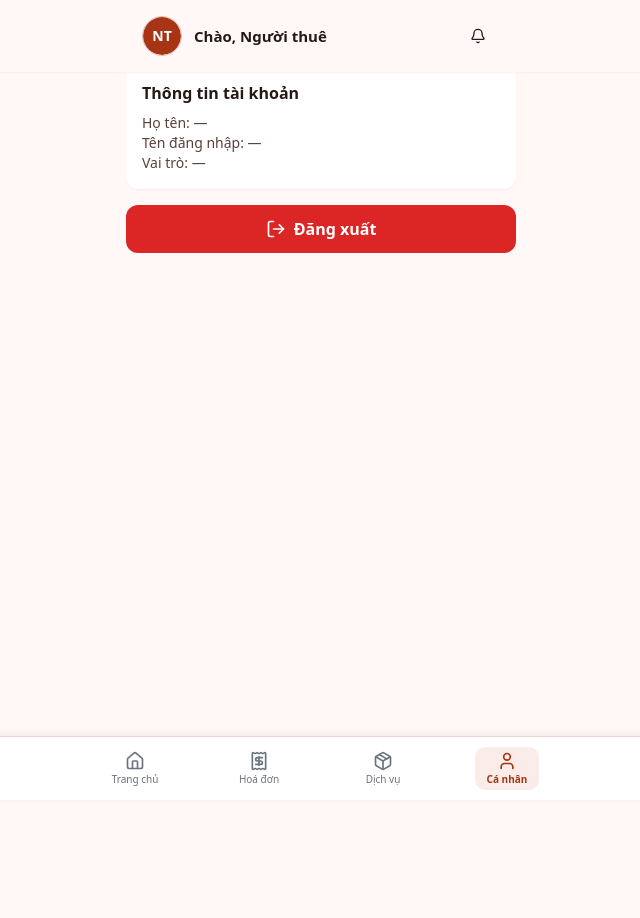
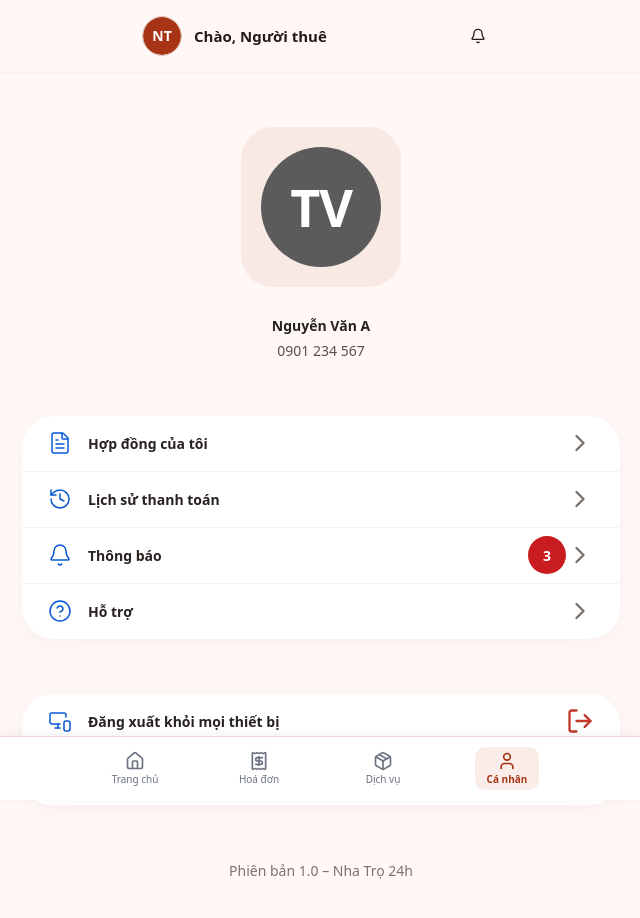
Before and after one commit to VieEng121419/quanlynhatro-nguoithue, a Next.js app: page /profile in a window 1280 px wide. Shown: the top 918 px of the page, without its empty margins (319-959 px from the left). Before the commit the page ends 800 px from the top, so only its background shows below. Built offline with nearby package versions, Linux system fonts and the light colour scheme; a web font is replaced by a local one.

Commit message:
feat: redesign profile page with new menu structure and user information display

```diff
--- a/src/app/profile/page.tsx
+++ b/src/app/profile/page.tsx
@@ -1,13 +1,68 @@
 "use client";
 
 import { useRouter } from "next/navigation";
-import { LogOut } from "lucide-react";
+import {
+  FileText,
+  History,
+  Bell,
+  CircleHelp,
+  LogOut,
+  MonitorSmartphone,
+  ChevronRight,
+} from "lucide-react";
+import { useAuth } from "@/hooks/useAuth";
 
-import { useAuth } from "@/hooks/useAuth";
+interface MenuRowProps {
+  icon: React.ReactNode;
+  label: string;
+  badge?: number;
+  danger?: boolean;
+  onClick?: () => void;
+}
+
+function MenuRow({ icon, label, badge, danger, onClick }: MenuRowProps) {
+  return (
+    <button
+      type="button"
+      onClick={onClick}
+      className="flex items-center w-full h-[55px] px-[26px] transition-colors hover:bg-black/[0.03] active:bg-black/[0.06]"
+    >
+      {/* Icon */}
+      <span className="shrink-0 text-[#0759D6]">{icon}</span>
+
+      {/* Label */}
+        <span className="flex-1 text-left ml-4">
+          <span className="text-[14px] font-semibold text-[#27211F]">
+            {label}
+          </span>
+        </span>
+
+        {/* Badge Thông báo */}
+        {badge != null && (
+          <span className="ml-2 shrink-0">
+            <span className="flex items-center justify-center min-w-[38px] h-[38px] rounded-full bg-[#C91C20] px-2">
+              <span className="text-white text-[14px] font-bold">{badge}</span>
+            </span>
+          </span>
+        )}
+
+      {/* Chevron */}
+      {danger ? (
+        <LogOut className="w-[28px] h-[28px] text-[#C0392B]" />
+      ) : (
+        <ChevronRight className="w-[28px] h-[28px] text-[#7A6F6A]" />
+      )}
+    </button>
+  );
+}
 
 export default function ProfilePage() {
   const router = useRouter();
   const { user, logout } = useAuth();
+
+  const handleLogoutAll = () => {
+    // TODO: xác nhận modal rồi gọi API đăng xuất toàn bộ thiết bị
+  };
 
   const handleLogout = () => {
     logout();
@@ -15,33 +70,89 @@ export default function ProfilePage() {
   };
 
   return (
-    <div className="min-h-[calc(100vh-4rem)] p-4">
-      <div className="max-w-[390px] mx-auto flex flex-col gap-4">
-        <h1 className="text-[22px] font-bold text-[#A73414]">Cá nhân</h1>
+    <div className="min-h-[calc(100vh-4rem)] pt-[72px] pb-[30px] bg-[#FFF8F6]">
+      <div className="max-w-[650px] mx-auto px-[26px] flex flex-col">
+        {/* Khu vực phía trên */}
+        <div className="flex flex-col items-center text-center pt-[55px]">
+          {/* Avatar */}
+          <div className="w-[160px] h-[160px] rounded-[32px] bg-[#A73414]/[0.08] flex items-center justify-center">
+            <div className="w-[120px] h-[120px] rounded-full bg-[#5B5B5B] flex items-center justify-center">
+              <span className="text-white text-[52px] font-semibold tracking-tight">
+                TV
+              </span>
+            </div>
+          </div>
 
-        <div className="bg-white rounded-xl shadow-sm p-4">
-          <h2 className="text-base font-semibold text-[#251915]">
-            Thông tin tài khoản
-          </h2>
-          <p className="text-sm text-[#58413C] mt-2">
-            Họ tên: {user?.fullName || "—"}
-          </p>
-          <p className="text-sm text-[#58413C]">
-            Tên đăng nhập: {user?.userName || "—"}
-          </p>
-          <p className="text-sm text-[#58413C]">
-            Vai trò: {user?.role || "—"}
+          {/* Tên người dùng */}
+          <h1 className="mt-[30px] text-[14px] font-bold text-[#27211F] text-center leading-tight">
+            {user?.fullName || "Nguyễn Văn A"}
+          </h1>
+
+          {/* Số điện thoại (hard data) */}
+          <p className="mt-[5px] text-[14px] font-normal text-[#604D47] text-center">
+            0901 234 567
           </p>
         </div>
 
-        <button
-          type="button"
-          onClick={handleLogout}
-          className="flex items-center justify-center gap-2 w-full py-3 bg-red-600 text-white font-semibold rounded-xl hover:opacity-90 transition-opacity"
-        >
-          <LogOut className="w-5 h-5" />
-          Đăng xuất
-        </button>
+        {/* Card menu chính */}
+        <div className="w-full mt-[55px]">
+          <div className="bg-white rounded-[32px] shadow-[0_4px_20px_rgba(0,0,0,0.04)] overflow-hidden">
+            <MenuRow
+              icon={<FileText className="w-[24px] h-[24px]" strokeWidth={1.5} />}
+              label="Hợp đồng của tôi"
+              onClick={() => router.push("/contracts")}
+            />
+            <div className="h-[1px] bg-[#3A3A3A]/[0.06]" />
+
+            <MenuRow
+              icon={<History className="w-[24px] h-[24px]" strokeWidth={1.5} />}
+              label="Lịch sử thanh toán"
+              onClick={() => router.push("/payments")}
+            />
+            <div className="h-[1px] bg-[#3A3A3A]/[0.06]" />
+
+            <MenuRow
+              icon={<Bell className="w-[24px] h-[24px]" strokeWidth={1.5} />}
+              label="Thông báo"
+              badge={3}
+              onClick={() => {}}
+            />
+            <div className="h-[1px] bg-[#3A3A3A]/[0.06]" />
+
+            <MenuRow
+              icon={<CircleHelp className="w-[24px] h-[24px]" strokeWidth={1.5} />}
+              label="Hỗ trợ"
+              onClick={() => {}}
+            />
+          </div>
+        </div>
+
+        {/* Card logout */}
+        <div className="w-full mt-[55px]">
+          <div className="bg-white rounded-[30px] shadow-[0_4px_20px_rgba(0,0,0,0.04)]">
+            <MenuRow
+              danger
+              icon={<MonitorSmartphone className="w-[24px] h-[24px]" strokeWidth={1.5} />}
+              label="Đăng xuất khỏi mọi thiết bị"
+              onClick={handleLogoutAll}
+            />
+            <div className="h-[1px] bg-[#3A3A3A]/[0.06]" />
+
+            <MenuRow
+              danger
+              icon={<LogOut className="w-[24px] h-[24px]" strokeWidth={1.5} />}
+              label="Đăng xuất"
+              onClick={handleLogout}
+            />
+          </div>
+        </div>
+
+        {/* Footer */}
+        <footer className="mt-[55px] mb-[30px] text-center">
+          <p className="text-[14px] font-normal text-[#7A726F]">
+            Phiên bản 1.0 – Nha Trọ 24h
+          </p>
+        </footer>
       </div>
     </div>
   );
```
